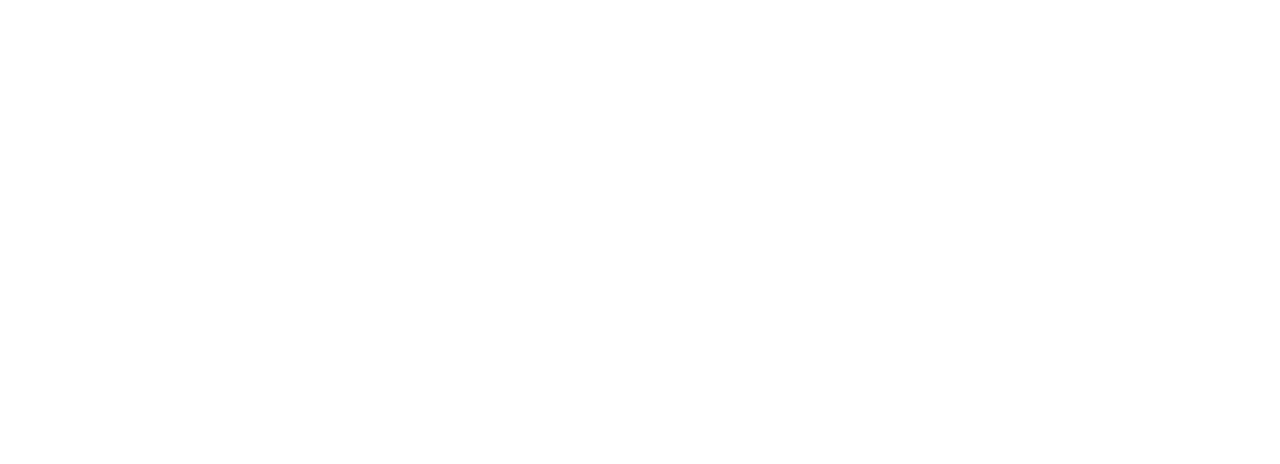
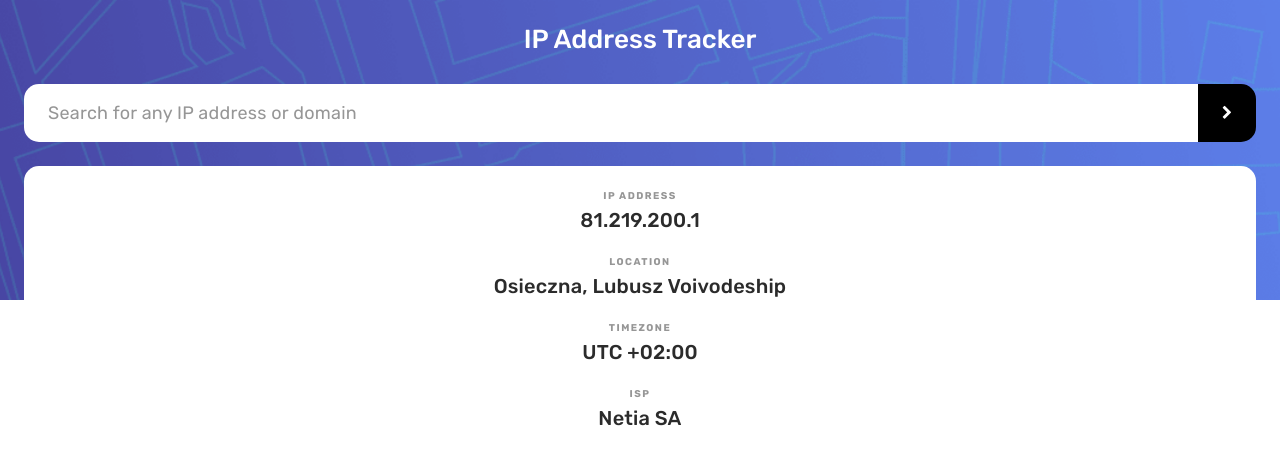
Before and after one commit to tediko/ip-address-tracker, a website: page dist/index.html in a window 1280 px wide. Drawn offline with Linux system fonts and the light colour scheme; files whose address does not match are found by name.

Commit message:
Added tracker section

```diff
--- /dev/null
+++ b/src/sass/layout/_tracker.scss
@@ -0,0 +1,99 @@
+@use '../utilities/' as *;
+
+.tracker {
+    $root: &;
+    background-image: url('../img/pattern-bg.png');
+    background-repeat: no-repeat;
+    background-size: cover;
+    background-position: center center;
+    padding: 0 24px;
+
+    &__container {
+        height: 300px;
+    }
+
+    &__search {
+        display: flex;
+        flex-flow: column;
+        align-items: center;
+    }
+
+    &__heading {
+        color: $c-white;
+        font-weight: 500;
+        font-size: 1.45rem;
+        padding-top: 24px;
+    }
+
+    &__form {
+        display: flex;
+        margin-top: 29px;
+        width: 100%;
+    }
+
+    &__form-input {
+        padding: 18px 24px;
+        width: 100%;
+        border-radius: 15px 0px 0px 15px;
+        border: none;
+        font-size: 1rem;
+        letter-spacing: 0.26px;
+        color: $c-gray-very-dark;
+
+        &::placeholder {
+            font-family: $ff-primary;
+            color: $c-gray-dark;
+        }
+    }
+
+    &__form-btn {
+        display: flex;
+        justify-content: center;
+        align-items: center;
+        width: 58px;
+        height: 58px;
+        min-width: 58px;
+        border: none;
+        border-radius: 0px 15px 15px 0px;
+        background-color: $c-black;
+        cursor: pointer;
+
+        i {
+            color: $c-white;
+            font-size: 0.8rem;
+        }
+    }
+
+    &__results {
+        position: absolute;
+        display: flex;
+        flex-flow: column;
+        gap: 24px;
+        top: 166px;
+        left: 0;
+        width: calc(100% - 48px);
+        margin: 0 24px;
+        padding: 24px;
+        background: $c-white;
+        border-radius: 15px;
+    }
+
+    &__results-box {
+        text-align: center;
+    }
+
+    &__results-heading {
+        color: $c-gray-dark;
+        font-size: 0.55rem;
+        text-transform: uppercase;
+        letter-spacing: 1.46px;
+    }
+
+    &__results-info {
+        color: $c-gray-very-dark;
+        font-size: 1.11rem;
+        font-weight: 500;
+        letter-spacing: 0.18px;
+        margin-top: 7px;
+    }
+}
--- a/src/sass/main.scss
+++ b/src/sass/main.scss
@@ -9,3 +9,4 @@
 @use 'utilities/helpers';
 
 /* Layout */
+@use 'layout/tracker';
```
Also changed, not shown: dist/css/main.css, dist/index.html.
